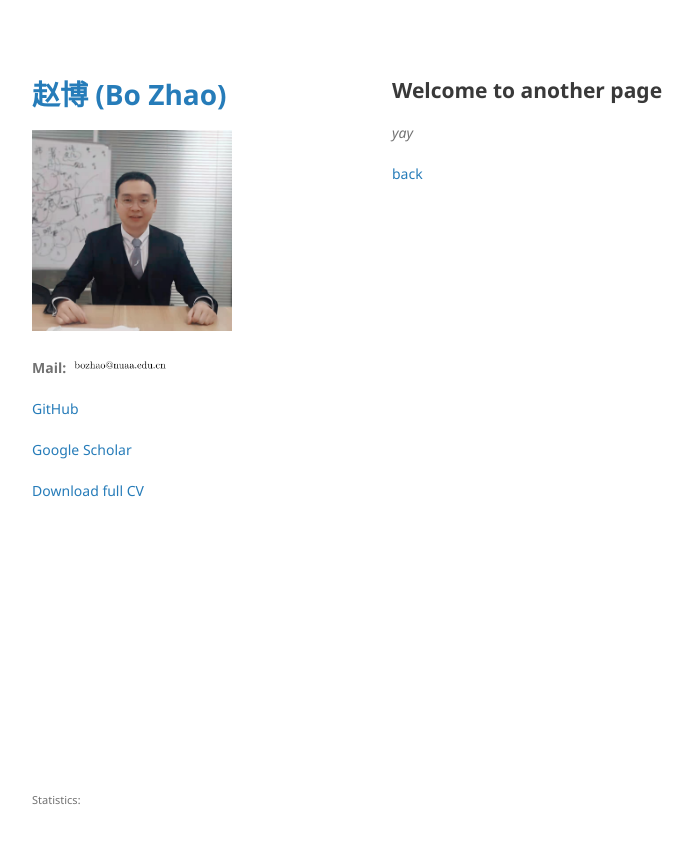
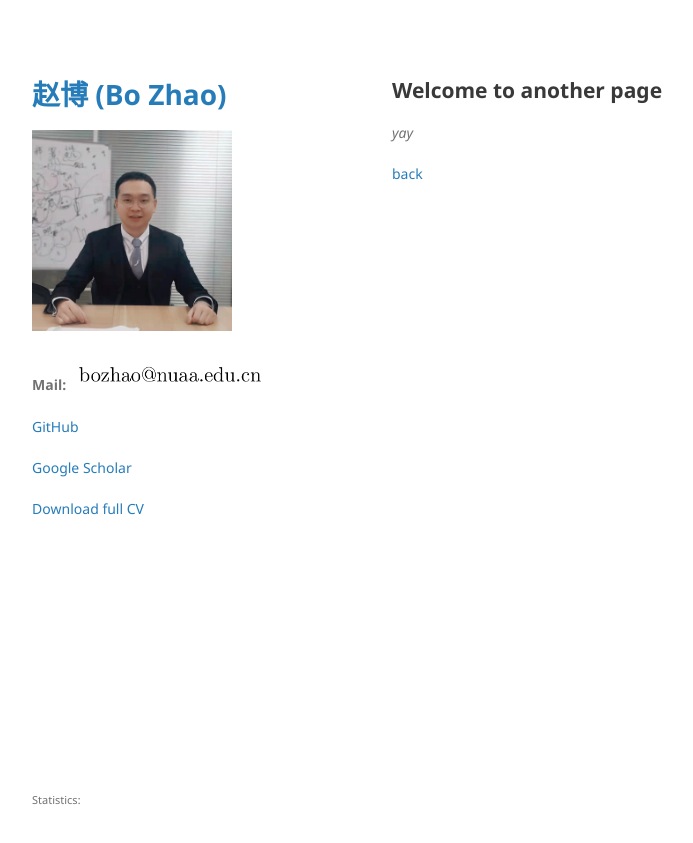
Before and after one commit to BorisZhao/BorisZhao.github.io, a Jekyll site: the page built from another-page.md, in a window 1280 px wide. Shown: the top 843 px of the page, without its empty margins (178-871 px from the left). Built offline with Jekyll 4.4.1, drawn with Linux system fonts in a browser that asks for light colours; a script that is not in the unit is left out; the repository's description, which GitHub fills in, is left out; our own code applies the rules of GitHub Pages for plain Markdown files.

Commit message:
fix size

```diff
--- a/_layouts/default.html
+++ b/_layouts/default.html
@@ -27,7 +27,7 @@
         {% endif %}
 
         {% if site.github.is_user_page %}
-        <p><b>Mail:</b> <img src="./Images/corres_addr.bmp" width=100px /></p>
+        <p><b>Mail:</b> <img src="./Images/corres_addr.png" width=200px /></p>
         <p class="view"><a href="{{ site.github.owner_url }}">GitHub</a></p>
         <p class="view"><a href="https://scholar.google.com/citations?hl=zh-CN&user=PlySqb0AAAAJ">Google Scholar</a></p>
         <p class="view"><a href="./CV/Bo_Zhao_resume.pdf">Download full CV</a></p>
```
Also changed, not shown: index.md (+1 -1 lines), Images/corres_addr.png (added).
